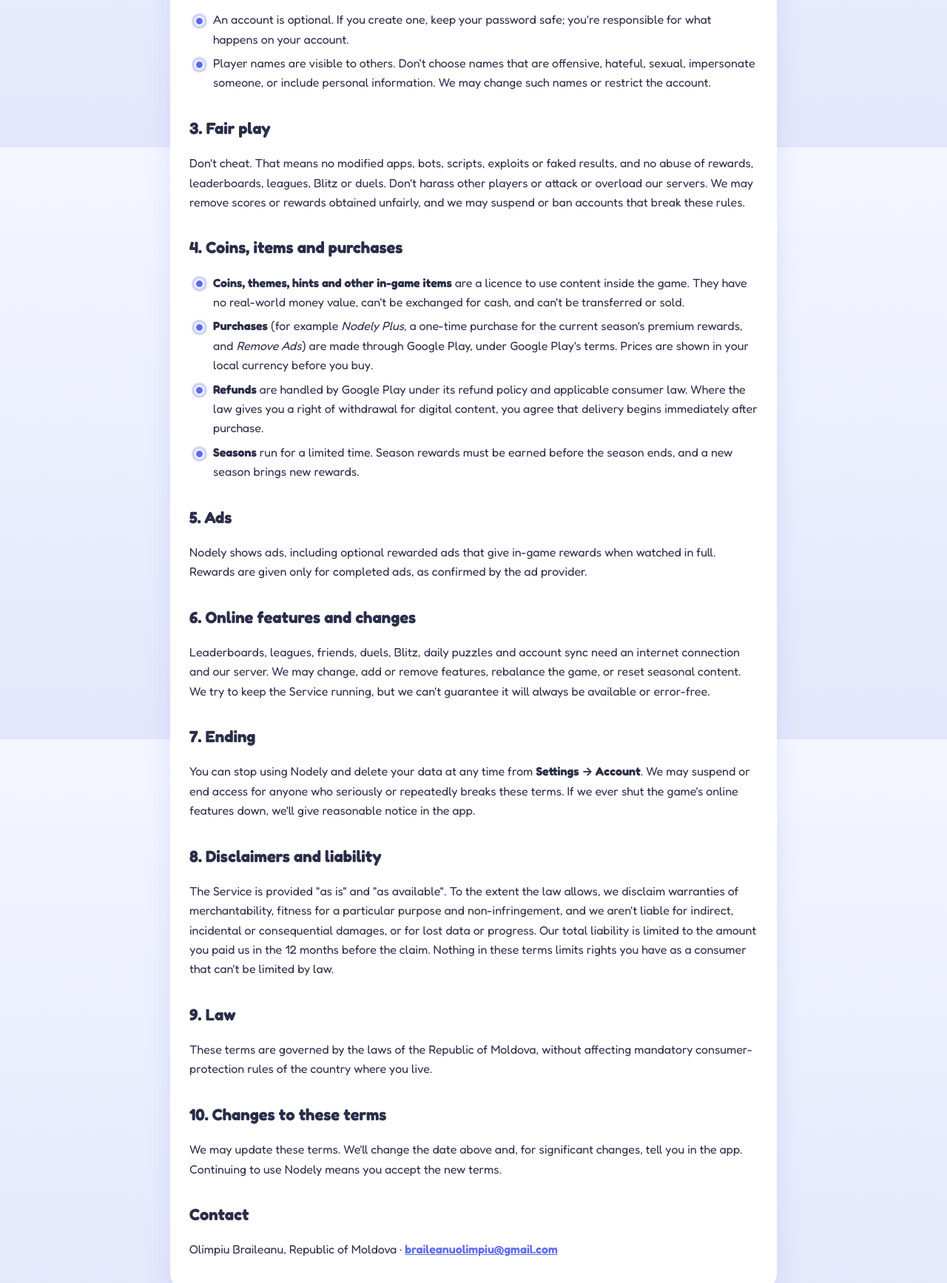
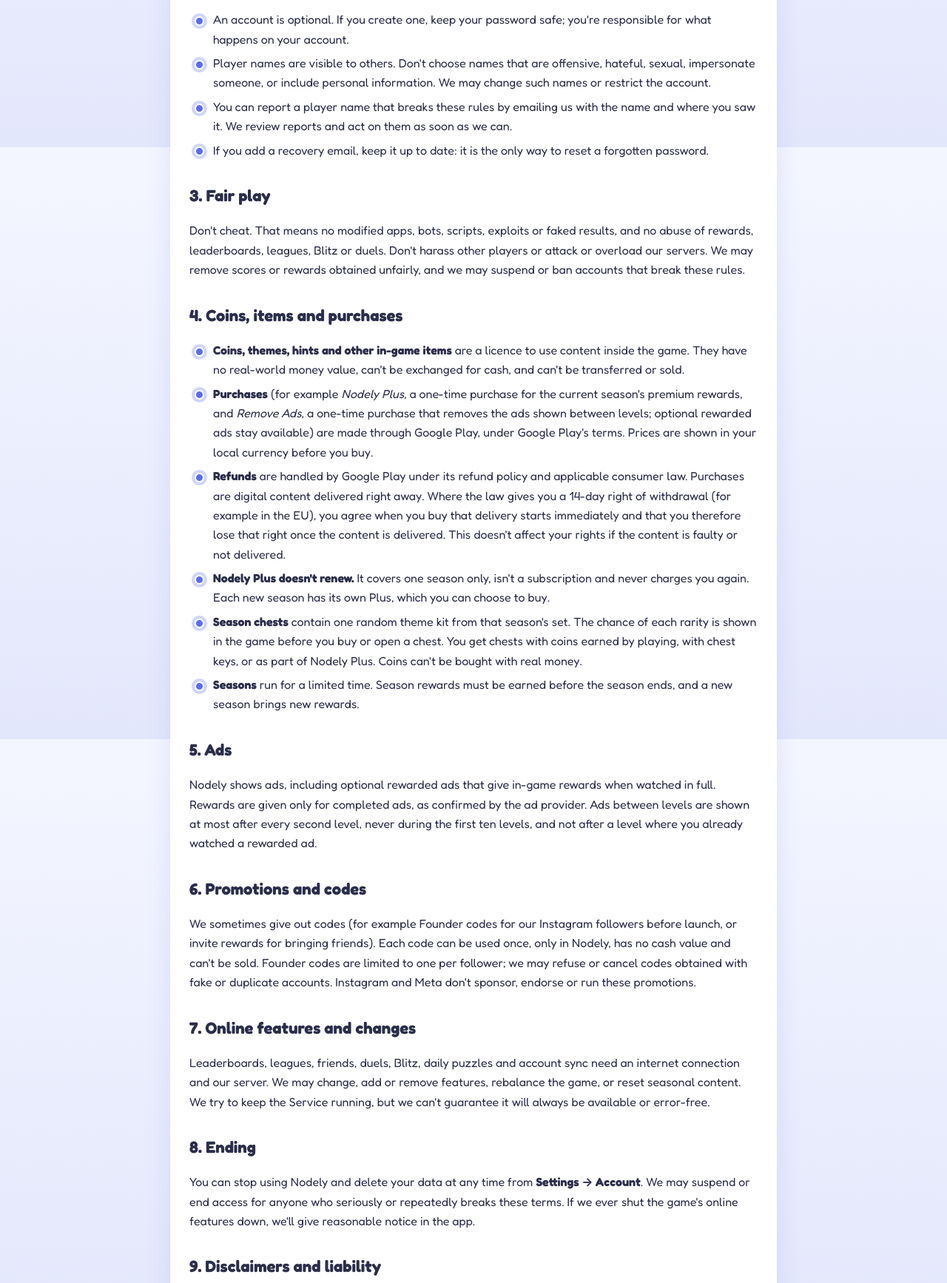
Before and after one commit to braileanuolimpiu-max/nodely, a plain HTML site: page terms.html in a window 1280 px wide. Shown: the part 601-2335 px from the top of the page at 74% size. Drawn offline with Linux system fonts and the light colour scheme.

Commit message:
Privacy policy and terms: optional email, crash reports, usage events, retention, Moldovan law, withdrawal waiver, chest odds, promotions

```diff
--- a/terms.html
+++ b/terms.html
@@ -14,7 +14,7 @@
 </header>
 <main>
 <h1>Terms of Service</h1>
-<p class="muted">Effective 2 November 2026</p>
+<p class="muted">Effective 10 November 2026</p>
 
 <p>These terms are an agreement between you and Olimpiu Braileanu, the independent developer of Nodely ("we", "us"), covering the Nodely app, its online features and its social-media tool (together, "the Service"). By using the Service you accept these terms. If you don't agree, please don't use it.</p>
 
@@ -29,6 +29,8 @@
 <ul>
   <li>An account is optional. If you create one, keep your password safe; you're responsible for what happens on your account.</li>
   <li>Player names are visible to others. Don't choose names that are offensive, hateful, sexual, impersonate someone, or include personal information. We may change such names or restrict the account.</li>
+  <li>You can report a player name that breaks these rules by emailing us with the name and where you saw it. We review reports and act on them as soon as we can.</li>
+  <li>If you add a recovery email, keep it up to date: it is the only way to reset a forgotten password.</li>
 </ul>
 
 <h2>3. Fair play</h2>
@@ -37,27 +39,32 @@
 <h2>4. Coins, items and purchases</h2>
 <ul>
   <li><strong>Coins, themes, hints and other in-game items</strong> are a licence to use content inside the game. They have no real-world money value, can't be exchanged for cash, and can't be transferred or sold.</li>
-  <li><strong>Purchases</strong> (for example <em>Nodely Plus</em>, a one-time purchase for the current season's premium rewards, and <em>Remove Ads</em>) are made through Google Play, under Google Play's terms. Prices are shown in your local currency before you buy.</li>
-  <li><strong>Refunds</strong> are handled by Google Play under its refund policy and applicable consumer law. Where the law gives you a right of withdrawal for digital content, you agree that delivery begins immediately after purchase.</li>
+  <li><strong>Purchases</strong> (for example <em>Nodely Plus</em>, a one-time purchase for the current season's premium rewards, and <em>Remove Ads</em>, a one-time purchase that removes the ads shown between levels; optional rewarded ads stay available) are made through Google Play, under Google Play's terms. Prices are shown in your local currency before you buy.</li>
+  <li><strong>Refunds</strong> are handled by Google Play under its refund policy and applicable consumer law. Purchases are digital content delivered right away. Where the law gives you a 14-day right of withdrawal (for example in the EU), you agree when you buy that delivery starts immediately and that you therefore lose that right once the content is delivered. This doesn't affect your rights if the content is faulty or not delivered.</li>
+  <li><strong>Nodely Plus doesn't renew.</strong> It covers one season only, isn't a subscription and never charges you again. Each new season has its own Plus, which you can choose to buy.</li>
+  <li><strong>Season chests</strong> contain one random theme kit from that season's set. The chance of each rarity is shown in the game before you buy or open a chest. You get chests with coins earned by playing, with chest keys, or as part of Nodely Plus. Coins can't be bought with real money.</li>
   <li><strong>Seasons</strong> run for a limited time. Season rewards must be earned before the season ends, and a new season brings new rewards.</li>
 </ul>
 
 <h2>5. Ads</h2>
-<p>Nodely shows ads, including optional rewarded ads that give in-game rewards when watched in full. Rewards are given only for completed ads, as confirmed by the ad provider.</p>
+<p>Nodely shows ads, including optional rewarded ads that give in-game rewards when watched in full. Rewards are given only for completed ads, as confirmed by the ad provider. Ads between levels are shown at most after every second level, never during the first ten levels, and not after a level where you already watched a rewarded ad.</p>
 
-<h2>6. Online features and changes</h2>
+<h2>6. Promotions and codes</h2>
+<p>We sometimes give out codes (for example Founder codes for our Instagram followers before launch, or invite rewards for bringing friends). Each code can be used once, only in Nodely, has no cash value and can't be sold. Founder codes are limited to one per follower; we may refuse or cancel codes obtained with fake or duplicate accounts. Instagram and Meta don't sponsor, endorse or run these promotions.</p>
+
+<h2>7. Online features and changes</h2>
 <p>Leaderboards, leagues, friends, duels, Blitz, daily puzzles and account sync need an internet connection and our server. We may change, add or remove features, rebalance the game, or reset seasonal content. We try to keep the Service running, but we can't guarantee it will always be available or error-free.</p>
 
-<h2>7. Ending</h2>
+<h2>8. Ending</h2>
 <p>You can stop using Nodely and delete your data at any time from <strong>Settings → Account</strong>. We may suspend or end access for anyone who seriously or repeatedly breaks these terms. If we ever shut the game's online features down, we'll give reasonable notice in the app.</p>
 
-<h2>8. Disclaimers and liability</h2>
+<h2>9. Disclaimers and liability</h2>
 <p>The Service is provided "as is" and "as available". To the extent the law allows, we disclaim warranties of merchantability, fitness for a particular purpose and non-infringement, and we aren't liable for indirect, incidental or consequential damages, or for lost data or progress. Our total liability is limited to the amount you paid us in the 12 months before the claim. Nothing in these terms limits rights you have as a consumer that can't be limited by law.</p>
 
-<h2>9. Law</h2>
+<h2>10. Law</h2>
 <p>These terms are governed by the laws of the Republic of Moldova, without affecting mandatory consumer-protection rules of the country where you live.</p>
 
-<h2>10. Changes to these terms</h2>
+<h2>11. Changes to these terms</h2>
 <p>We may update these terms. We'll change the date above and, for significant changes, tell you in the app. Continuing to use Nodely means you accept the new terms.</p>
 
 <h2>Contact</h2>
```
Also changed, not shown: data-deletion.html (+7 -1 lines), privacy.html (+24 -6 lines).
